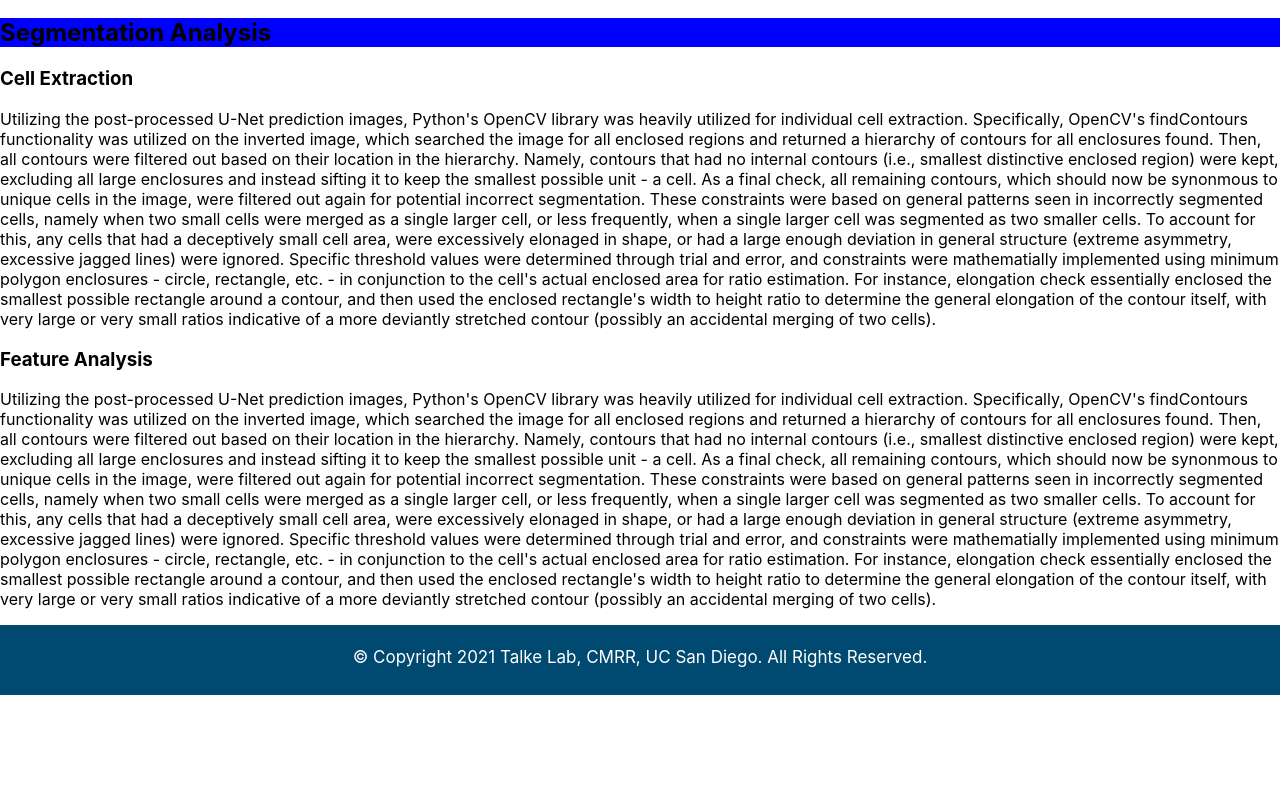
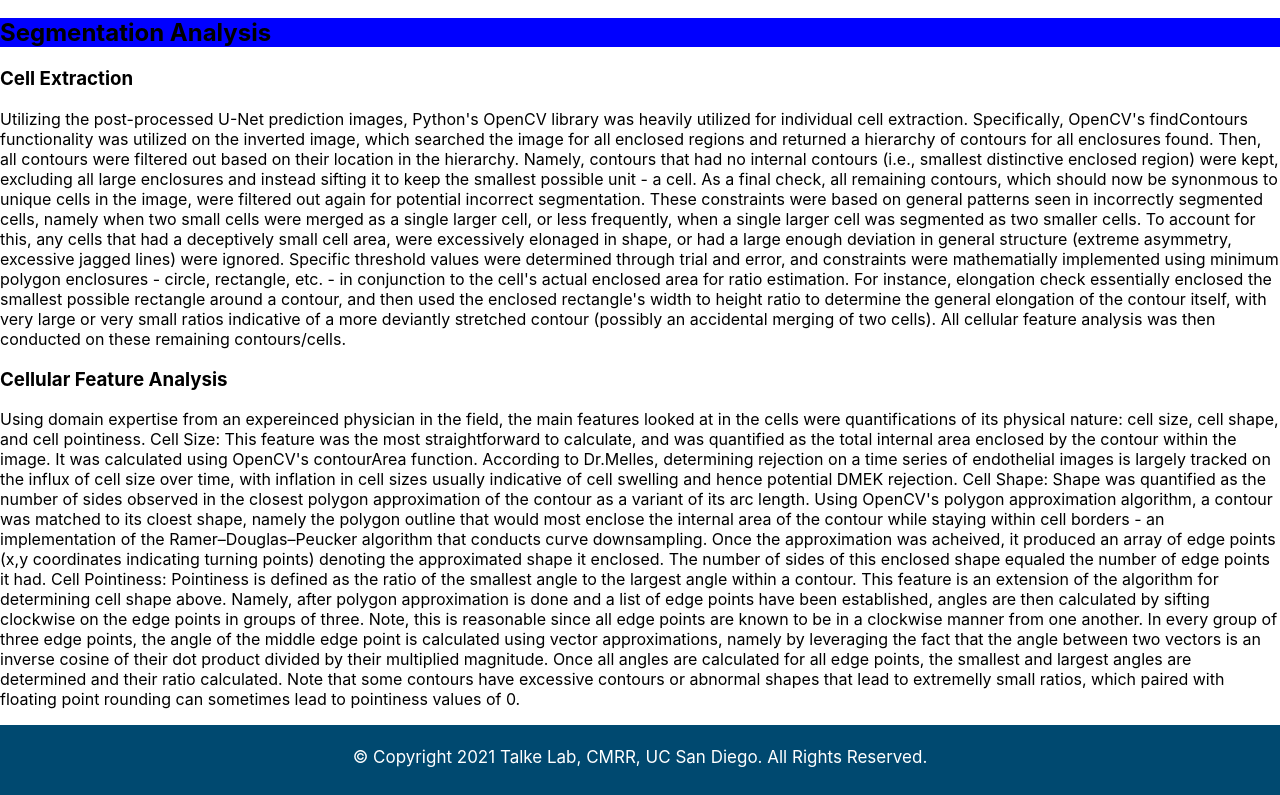
Before and after one commit to Amrit-S/analysis-tool-website, a React (Create React App) app in the folder frontend/: page /segmentation in a window 1280 px wide. Shown: the part 1022-1817 px from the top of the page. Before the commit the page ends 1717 px from the top, so only its background shows below. Built offline with nearby package versions, Linux system fonts and the light colour scheme; no server answers.

Commit message:
finished segmentation text, design needed

```diff
--- a/frontend/src/pages/Overview.js
+++ b/frontend/src/pages/Overview.js
@@ -92,27 +92,35 @@ class Overview extends Component {
                     For instance, elongation check essentially enclosed the smallest possible rectangle around a contour, and then used the
                     enclosed rectangle's width to height ratio to determine the general elongation of the contour itself, with very large or very small
                     ratios indicative of a more deviantly stretched contour (possibly an accidental merging of two cells).
+
+                    All cellular feature analysis was then conducted on these remaining contours/cells.
               </p>
-              <h3> Feature Analysis </h3>
+              <h3> Cellular Feature Analysis </h3>
               <p>
-                    Utilizing the post-processed U-Net prediction images, Python's OpenCV library was heavily utilized for individual
-                    cell extraction. Specifically, OpenCV's findContours functionality was utilized on the inverted image, which
-                    searched the image for all enclosed regions and returned a hierarchy of contours for all enclosures found.
+                     Using domain expertise from an expereinced physician in the field, the main features looked at in the cells
+                     were quantifications of its physical nature: cell size, cell shape, and cell pointiness.
 
-                    Then, all contours were filtered out based on their location in the hierarchy. Namely, contours that
-                    had no internal contours (i.e., smallest distinctive enclosed region) were kept, excluding all large enclosures
-                    and instead sifting it to keep the smallest possible unit - a cell.
+                     Cell Size: This feature was the most straightforward to calculate, and was quantified as the
+                     total internal area enclosed by the contour within the image. It was calculated using OpenCV's contourArea
+                     function. According to Dr.Melles, determining rejection on a time series of endothelial images is largely
+                     tracked on the influx of cell size over time, with inflation in cell sizes usually indicative of cell swelling
+                     and hence potential DMEK rejection.
 
-                    As a final check, all remaining contours, which should now be synonmous to unique cells in the image, were filtered out again
-                    for potential incorrect segmentation. These constraints were based on general patterns seen in incorrectly segmented cells,
-                    namely when two small cells were merged as a single larger cell, or less frequently, when a single larger cell
-                    was segmented as two smaller cells. To account for this, any cells that had a deceptively small cell area, were excessively
-                    elonaged in shape, or had a large enough deviation in general structure (extreme asymmetry, excessive jagged lines) were ignored.
-                    Specific threshold values were determined through trial and error, and constraints were mathematially implemented using
-                    minimum polygon enclosures - circle, rectangle, etc. - in conjunction to the cell's actual enclosed area for ratio estimation.
-                    For instance, elongation check essentially enclosed the smallest possible rectangle around a contour, and then used the
-                    enclosed rectangle's width to height ratio to determine the general elongation of the contour itself, with very large or very small
-                    ratios indicative of a more deviantly stretched contour (possibly an accidental merging of two cells).
+                     Cell Shape: Shape was quantified as the number of sides observed in the closest polygon approximation of the
+                     contour as a variant of its arc length. Using OpenCV's polygon approximation algorithm, a contour was matched to its cloest shape, namely
+                     the polygon outline that would most enclose the internal area of the contour while staying within cell borders - an implementation of the
+                     Ramer–Douglas–Peucker algorithm that conducts curve downsampling. Once the approximation was acheived, it produced an array of edge
+                     points (x,y coordinates indicating turning points) denoting the approximated shape it enclosed. The number of sides of this enclosed shape equaled the number of
+                     edge points it had.
+
+                     Cell Pointiness: Pointiness is defined as the ratio of the smallest angle to the largest angle within a contour. This feature is an extension
+                     of the algorithm for determining cell shape above. Namely, after polygon approximation is done and a list of edge points have been
+                     established, angles are then calculated by sifting clockwise on the edge points in groups of three. Note, this is reasonable since all edge
+                     points are known to be in a clockwise manner from one another. In every group of three edge points, the angle of the middle edge point is calculated
+                     using vector approximations, namely by leveraging the fact that the angle between two vectors is an inverse cosine of their dot product divided
+                     by their multiplied magnitude. Once all angles are calculated for all edge points, the smallest and largest angles are determined and
+                     their ratio calculated. Note that some contours have excessive contours or abnormal shapes that lead to extremelly small ratios, which
+                     paired with floating point rounding can sometimes lead to pointiness values of 0.
               </p>
           </div>
 
```
